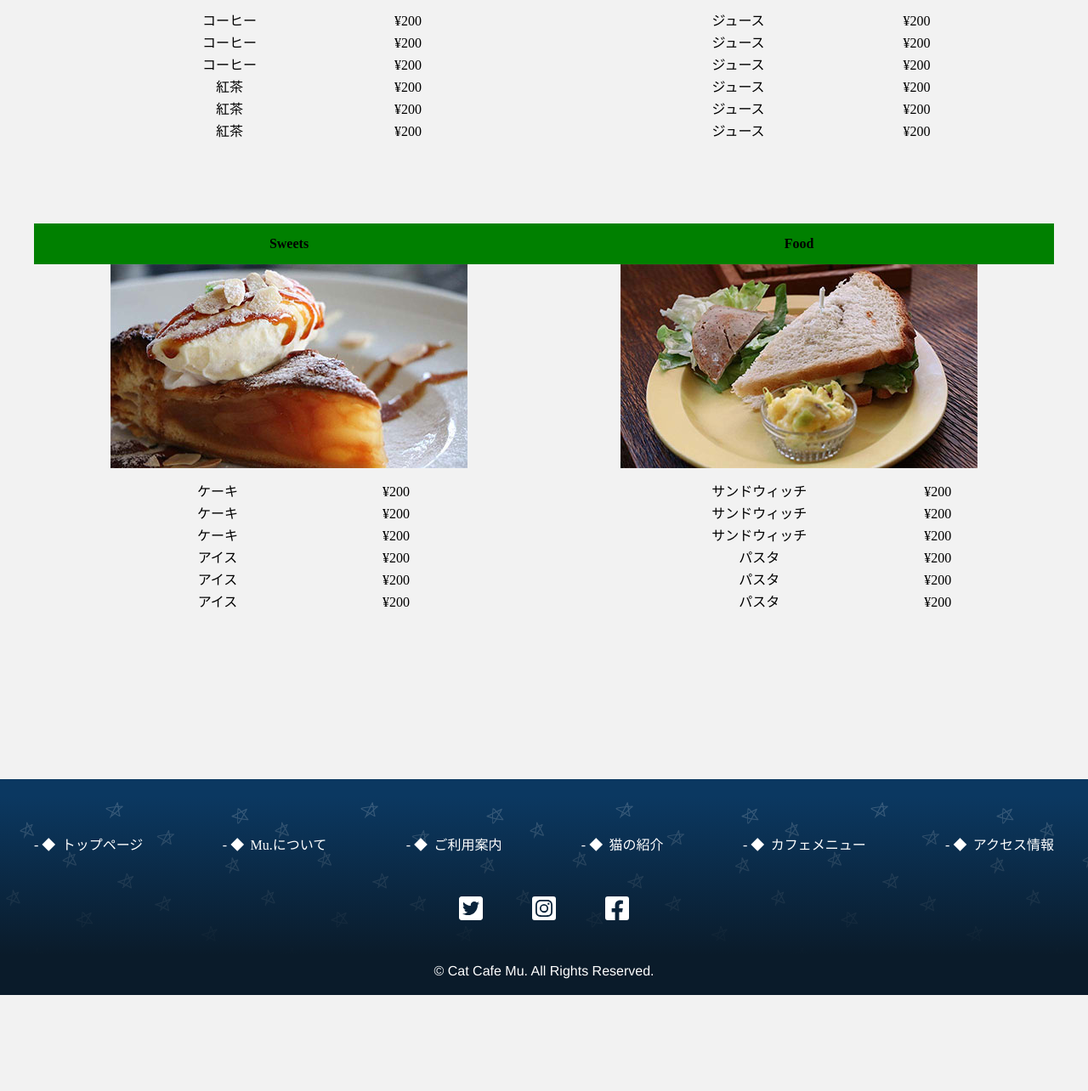
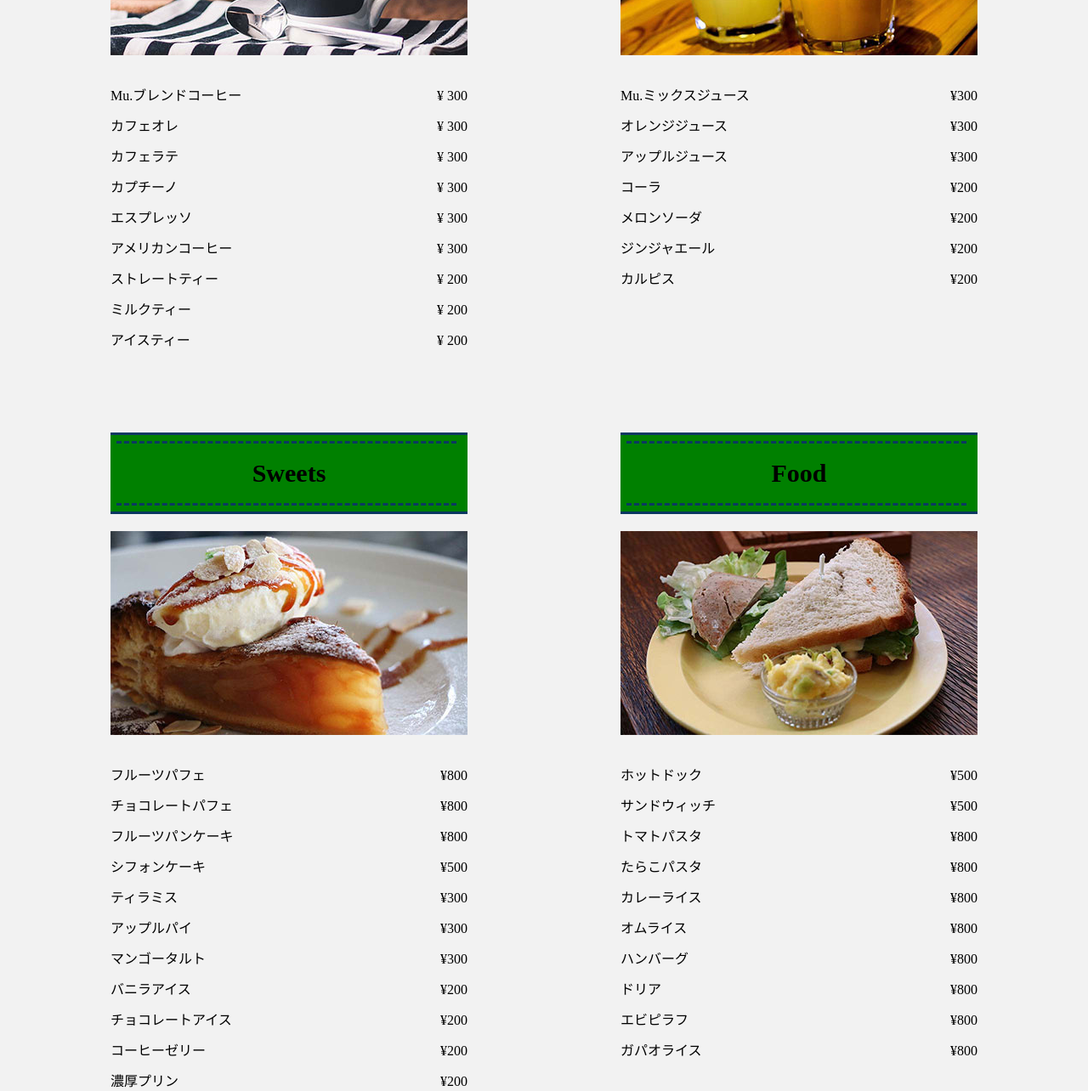
Before and after one commit to gomasiokomachi/cafeSite, a website built with webpack: page public/menu.html in a window 1280 px wide. Shown: the part 956-2240 px from the top of the page at 85% size. Before the commit the page ends 2127 px from the top, so only its background shows below. Built offline with nearby package versions, Linux system fonts and the light colour scheme; some packages are replaced by stand-ins of ours.

Commit message:
menu修正

```diff
--- a/public/menu.html
+++ b/public/menu.html
@@ -40,28 +40,40 @@
         <figure class="menuImg"><img src="img/menuImg_01.jpg" alt="Coffee&Tea"></figure>
         <table>
           <tr>
-            <td>コーヒー</td>
-            <td>¥200</td>
+            <td>Mu.ブレンドコーヒー</td>
+            <td>¥ 300</td>
           </tr>
           <tr>
-            <td>コーヒー</td>
-            <td>¥200</td>
+            <td>カフェオレ</td>
+            <td>¥ 300</td>
           </tr>
           <tr>
-            <td>コーヒー</td>
-            <td>¥200</td>
+            <td>カフェラテ</td>
+            <td>¥ 300</td>
           </tr>
           <tr>
-            <td>紅茶</td>
-            <td>¥200</td>
+            <td>カプチーノ</td>
+            <td>¥ 300</td>
           </tr>
           <tr>
-            <td>紅茶</td>
-            <td>¥200</td>
+            <td>エスプレッソ</td>
+            <td>¥ 300</td>
           </tr>
           <tr>
-            <td>紅茶</td>
-            <td>¥200</td>
+            <td>アメリカンコーヒー</td>
+            <td>¥ 300</td>
+          </tr>
+          <tr>
+            <td>ストレートティー</td>
+            <td>¥ 200</td>
+          </tr>
+          <tr>
+            <td>ミルクティー</td>
+            <td>¥ 200</td>
+          </tr>
+          <tr>
+            <td>アイスティー</td>
+            <td>¥ 200</td>
           </tr>
         </table>
       </section>
@@ -70,27 +82,31 @@
         <figure class="menuImg"><img src="img/menuImg_02.jpg" alt="Soft Drink"></figure>
         <table>
           <tr>
-            <td>ジュース</td>
+            <td>Mu.ミックスジュース</td>
+            <td>¥300</td>
+          </tr>
+          <tr>
+            <td>オレンジジュース</td>
+            <td>¥300</td>
+          </tr>
+          <tr>
+            <td>アップルジュース</td>
+            <td>¥300</td>
+          </tr>
+          <tr>
+            <td>コーラ</td>
             <td>¥200</td>
           </tr>
           <tr>
-            <td>ジュース</td>
+            <td>メロンソーダ</td>
             <td>¥200</td>
           </tr>
           <tr>
-            <td>ジュース</td>
+            <td>ジンジャエール</td>
             <td>¥200</td>
           </tr>
           <tr>
-            <td>ジュース</td>
-            <td>¥200</td>
-          </tr>
-          <tr>
-            <td>ジュース</td>
-            <td>¥200</td>
-          </tr>
-          <tr>
-            <td>ジュース</td>
+            <td>カルピス</td>
             <td>¥200</td>
           </tr>
         </table>
@@ -100,27 +116,47 @@
         <figure class="menuImg"><img src="img/menuImg_03.jpg" alt="Sweets"></figure>
         <table>
           <tr>
-            <td>ケーキ</td>
+            <td>フルーツパフェ</td>
+            <td>¥800</td>
+          </tr>
+          <tr>
+            <td>チョコレートパフェ</td>
+            <td>¥800</td>
+          </tr>
+          <tr>
+            <td>フルーツパンケーキ</td>
+            <td>¥800</td>
+          </tr>
+          <tr>
+            <td>シフォンケーキ</td>
+            <td>¥500</td>
+          </tr>
+          <tr>
+            <td>ティラミス</td>
+            <td>¥300</td>
+          </tr>
+          <tr>
+            <td>アップルパイ</td>
+            <td>¥300</td>
+          </tr>
+          <tr>
+            <td>マンゴータルト</td>
+            <td>¥300</td>
+          </tr>
+          <tr>
+            <td>バニラアイス</td>
             <td>¥200</td>
           </tr>
           <tr>
-            <td>ケーキ</td>
+            <td>チョコレートアイス</td>
             <td>¥200</td>
           </tr>
           <tr>
-            <td>ケーキ</td>
+            <td>コーヒーゼリー</td>
             <td>¥200</td>
           </tr>
           <tr>
-            <td>アイス</td>
-            <td>¥200</td>
-          </tr>
-          <tr>
-            <td>アイス</td>
-            <td>¥200</td>
-          </tr>
-          <tr>
-            <td>アイス</td>
+            <td>濃厚プリン</td>
             <td>¥200</td>
           </tr>
         </table>
@@ -130,28 +166,44 @@
         <figure class="menuImg"><img src="img/menuImg_04.jpg" alt="Food"></figure>
         <table>
           <tr>
-            <td>サンドウィッチ</td>
-            <td>¥200</td>
+            <td>ホットドック</td>
+            <td>¥500</td>
           </tr>
           <tr>
             <td>サンドウィッチ</td>
-            <td>¥200</td>
+            <td>¥500</td>
           </tr>
           <tr>
-            <td>サンドウィッチ</td>
-            <td>¥200</td>
+            <td>トマトパスタ</td>
+            <td>¥800</td>
           </tr>
           <tr>
-            <td>パスタ</td>
-            <td>¥200</td>
+            <td>たらこパスタ</td>
+            <td>¥800</td>
           </tr>
           <tr>
-            <td>パスタ</td>
-            <td>¥200</td>
+            <td>カレーライス</td>
+            <td>¥800</td>
           </tr>
           <tr>
-            <td>パスタ</td>
-            <td>¥200</td>
+            <td>オムライス</td>
+            <td>¥800</td>
+          </tr>
+          <tr>
+            <td>ハンバーグ</td>
+            <td>¥800</td>
+          </tr>
+          <tr>
+            <td>ドリア</td>
+            <td>¥800</td>
+          </tr>
+          <tr>
+            <td>エビピラフ</td>
+            <td>¥800</td>
+          </tr>
+          <tr>
+            <td>ガパオライス</td>
+            <td>¥800</td>
           </tr>
         </table>
       </section>
--- a/src/css/menu.css
+++ b/src/css/menu.css
@@ -13,21 +13,41 @@
   }
   & table {
     width: 70%;
-    margin: 10px auto 0;
+    margin: 20px auto 0;
   }
   & td {
-    padding-top: 10px;
-    text-align: center;
+    width: 50%;
+    padding-top: 20px;
+    text-align: left;
+    &:nth-child(2) {
+      text-align: right;
+    }
   }
 }
 .menuTitle {
+  width: 70%;
+  margin: 0 auto;
   text-align: center;
-  background: green;
   padding: 1em 0;
+  font-size: 30px;
+  border-top: 3px #0B3861 solid;
+  border-bottom: 3px #0B3861 solid;
+  position: relative;
+  &::before {
+    content: '';
+    display: block;
+    width: calc(100% - 20px);
+    height: 70px;
+    border-top: 3px #0B3861 dashed;
+    border-bottom: 3px #0B3861 dashed;
+    position: absolute;
+    top: 7px;
+    left: 7px;
+  }
 }
 .menuImg {
   width: 70%;
-  margin: 0 auto;
+  margin: 20px auto 0;
   & img {
     display: block;
     width: 100%;
```
